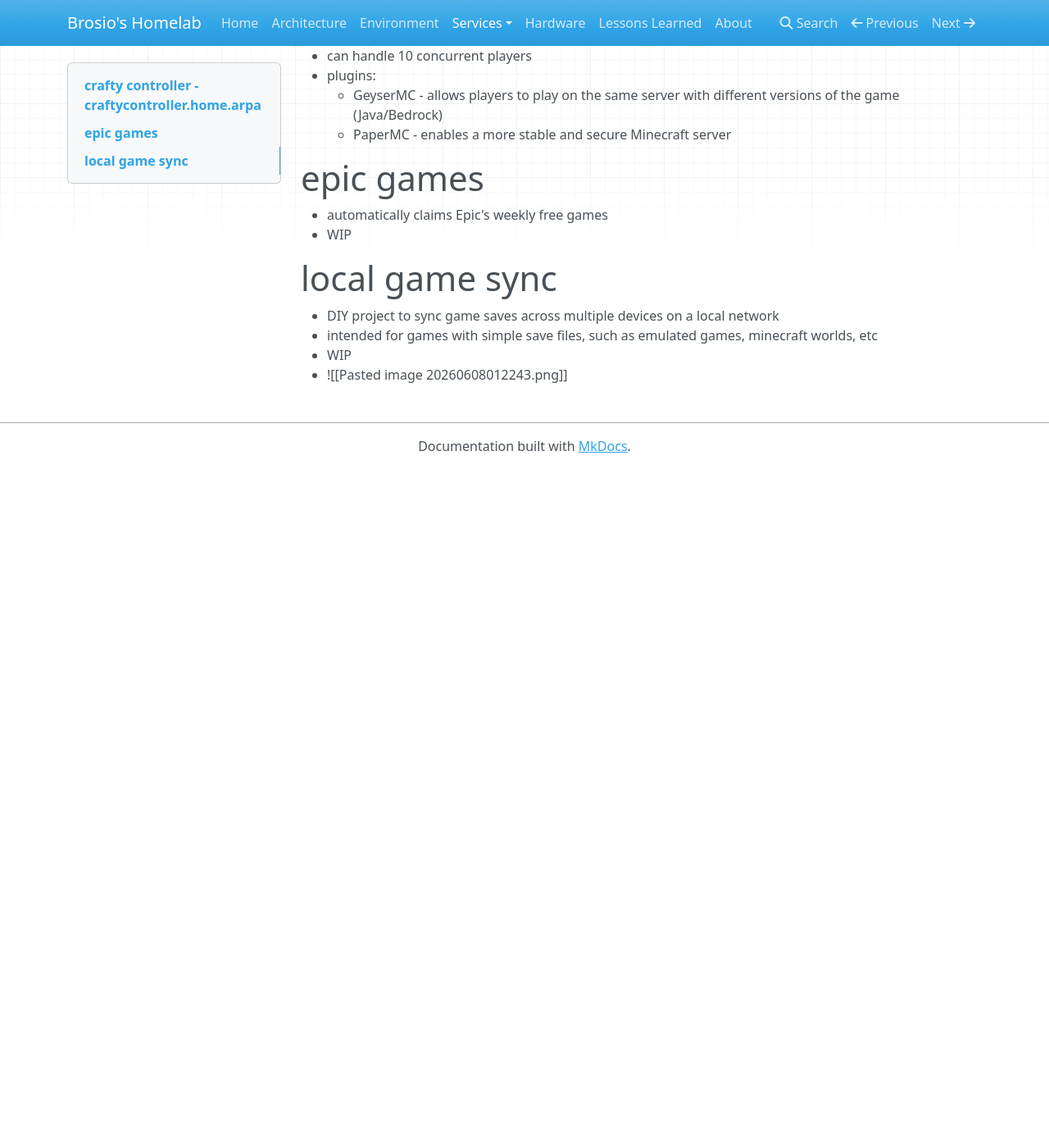
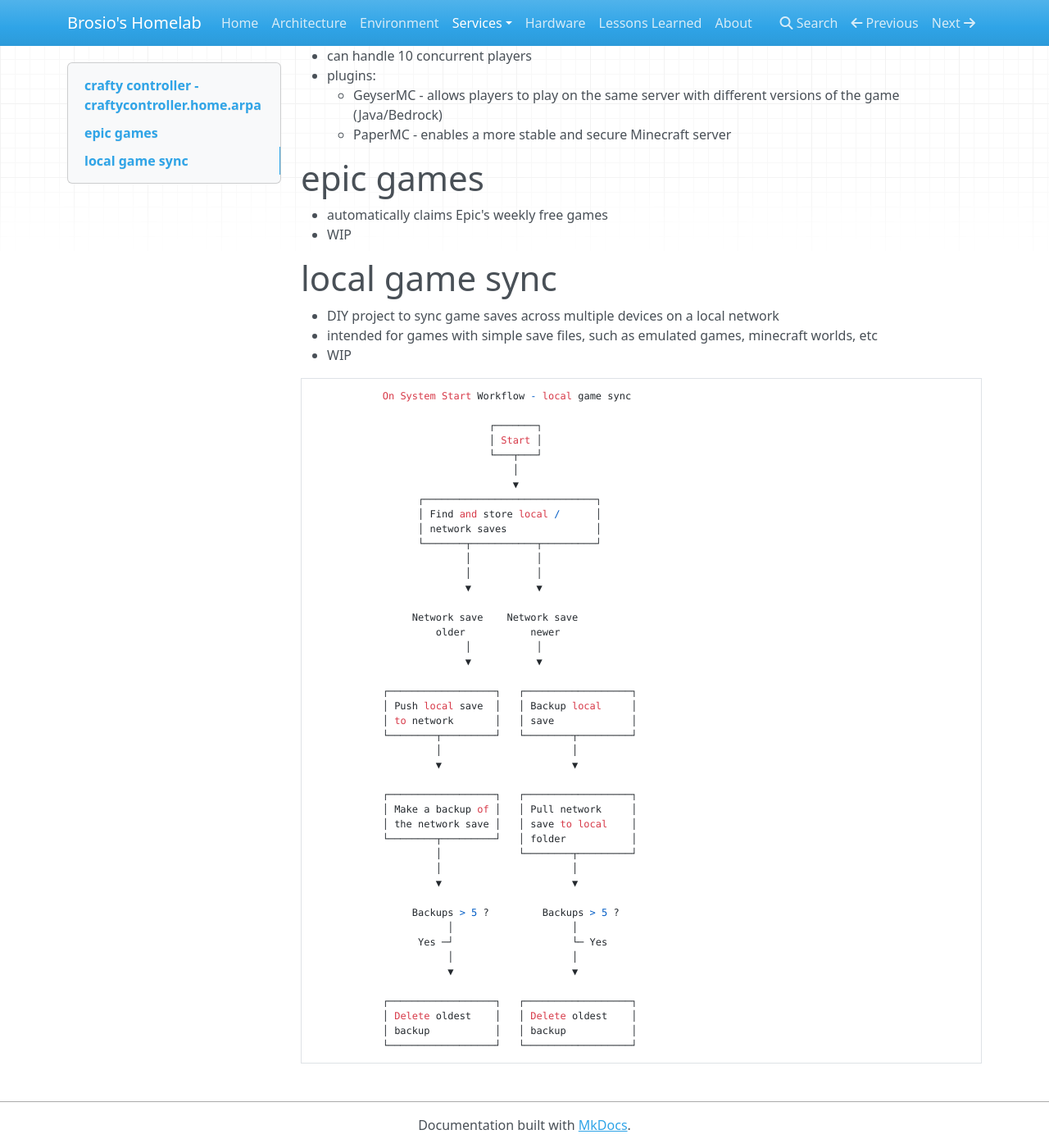
Before and after one commit to brosiog/brosio-portfolio, an MkDocs documentation site: the page built from docs/gaming/index.md, in a window 1280 px wide and 1400 px high, scrolled down 153 px. Shown: the whole window at 82% size. Built offline with MkDocs 1.6.1, drawn with Linux system fonts in a browser that asks for light colours; nearby versions of some CDN libraries; before the commit the page ends 900 px from its top, so only the background shows below that.

Commit message:
chore: correct grammer and refined phrasing

````diff
--- a/docs/gaming/index.md
+++ b/docs/gaming/index.md
@@ -11,4 +11,50 @@
 - DIY project to sync game saves across multiple devices on a local network
 - intended for games with simple save files, such as emulated games, minecraft worlds, etc
 - WIP
-- ![[Pasted image 20260608012243.png]]
+```
+            On System Start Workflow - local game sync
+
+                              ┌───────┐
+                              │ Start │
+                              └───┬───┘
+                                  │
+                                  ▼
+                  ┌─────────────────────────────┐
+                  │ Find and store local /      │
+                  │ network saves               │
+                  └───────┬───────────┬─────────┘
+                          │           │
+                          │           │
+                          ▼           ▼
+
+                 Network save    Network save
+                     older           newer
+                          │           │
+                          ▼           ▼
+
+            ┌──────────────────┐   ┌──────────────────┐
+            │ Push local save  │   │ Backup local     │
+            │ to network       │   │ save             │
+            └────────┬─────────┘   └────────┬─────────┘
+                     │                      │
+                     ▼                      ▼
+
+            ┌──────────────────┐   ┌──────────────────┐
+            │ Make a backup of │   │ Pull network     │
+            │ the network save │   │ save to local    │
+            └────────┬─────────┘   │ folder           │
+                     │             └────────┬─────────┘
+                     │                      │
+                     ▼                      ▼
+
+                 Backups > 5 ?         Backups > 5 ?
+                       │                    │
+                  Yes ─┘                    └─ Yes
+                       │                    │
+                       ▼                    ▼
+
+            ┌──────────────────┐   ┌──────────────────┐
+            │ Delete oldest    │   │ Delete oldest    │
+            │ backup           │   │ backup           │
+            └──────────────────┘   └──────────────────┘
+```
````
Also changed, not shown: docs/ai/index.md (+5 -5 lines), docs/environment/index.md (+4 -6 lines), docs/hardware/index.md (+3 -0 lines), docs/index.md (+3 -3 lines).
